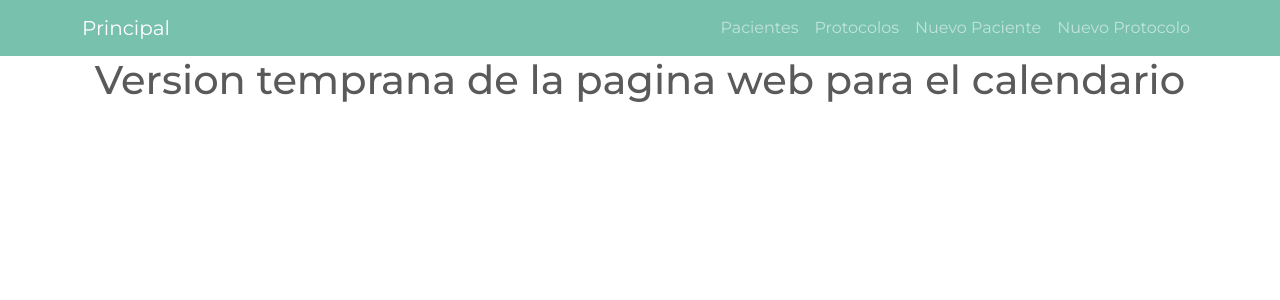
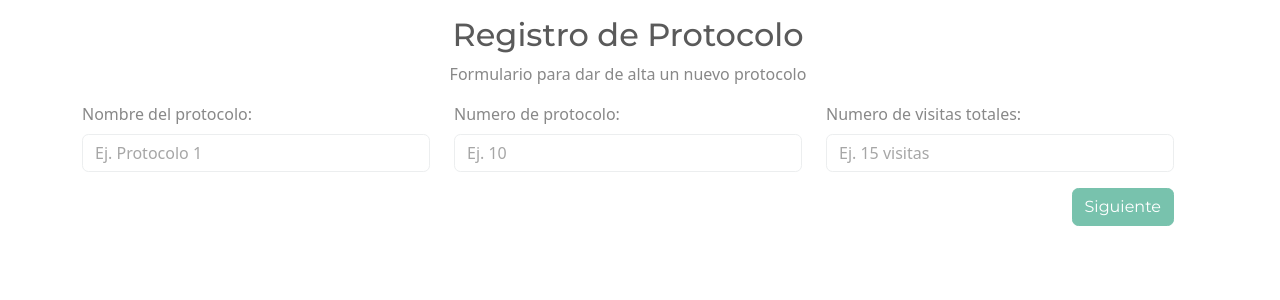
Before and after one commit to KingGnome115/page, a Vue app: page / in a window 1280 px wide. Shown: the top 300 px of the page. Built offline with nearby package versions, Linux system fonts and the light colour scheme.

Commit message:
Arregle AltaPRotocolo1 donde se separan los datos para llenar protocolo

```diff
--- a/src/App.vue
+++ b/src/App.vue
@@ -1,15 +1,18 @@
 <template>
-  <nav-bar></nav-bar>
-  <router-view></router-view>
+<alta-protolo-1></alta-protolo-1>
+
 </template>
 
 <script lang="ts">
 import { defineComponent } from 'vue';
 import NavBar from './components/NavBar.vue'
+import AltaProtolo1 from './components/AltaProtocolo1.vue'
 export default defineComponent({
   name: 'App',
   components: {
     NavBar,
+    AltaProtolo1
+
   }
 });
 </script>
--- /dev/null
+++ b/src/components/AltaProtocolo1.vue
@@ -0,0 +1,82 @@
+<template lang="">
+    <div class="container">
+        <div class="row mt-3">
+            <header class="row text-center" >
+                <h2>Registro de Protocolo</h2>
+                <p>Formulario para dar de alta un nuevo protocolo</p>
+            </header>
+
+            <form class="row" action="Protocolo.html" method="get" id="contenedor" @submit.prevent="guardarProtocolo()">
+
+                <div class="col-12 col-md-4 mb-3">
+                    <label for="nomProtocolo" class="form-label"> Nombre del protocolo: </label>
+                    <input type="text" class="form-control valid" id="nomProtocolo" placeholder="Ej. Protocolo 1" required v-model="protocolo.nomProtocolo">
+                    <div class="invalid-feedback">
+                        Por favor escriba un nombre de Protocolo
+                    </div>
+                </div>
+
+                <div class="col-12 col-md-4 mb-3">
+                    <label for="numeroProtocolo" class="form-label"> Numero de protocolo: </label>
+                    <input type="text" class="form-control valid" id="numeroProtocolo" placeholder="Ej. 10 " required v-model.number="protocolo.numeroProtocolo"> <!--Si el tipo es texto solo se toma-->
+                    <div class="invalid-feedback">
+                        Por favor escriba un numero de protocolo
+                    </div>
+                </div>
+
+                <div class="col-12 col-md-4 mb-3">
+                    <label for="numeroVisitas" class="form-label"> Numero de visitas totales: </label>
+                    <input type="number" class="form-control valid" id="numeroVisitas" size="10" placeholder="Ej. 15 visitas" min="1"  required v-model.number="protocolo.numeroVisitas"> <!--Si el tipo es numero al v-model se le explica esto-->
+                    <div class="invalid-feedback">
+                        Por favor escriba un numero de visitas
+                    </div>
+                </div>
+
+                <!--El boton no redirecciona, pero si valida
+                Se supone debe enviar a la segunda parte de alta de protocolo
+                la de por visitas-->
+                <div class="d-flex gap-2 justify-content-end">
+                    <button type="submit" class="btn btn-primary" src="C:/Users/HP/OneDrive/Escritorio/Servicio Social/Borradores1/AVProtocolo.html">Siguiente</button>
+                    <!--
+                    <a href="AVProtocolo.html"><input type="submit" class="btn btn-primary" value="Ir"></a>
+                    -->
+                </div>
+            </form>
+        </div>
+    </div>
+</template>
+
+<script lang="ts">
+//import {defineComponent} from '../vue'
+import {defineComponent} from 'vue'
+import {Protocolo} from '../interfaces/Protocolos'
+import { agregarProtocolo } from '../services/ProtocoloServices'
+
+export default defineComponent({
+    data() {
+        return{
+            protocolo:{} as Protocolo,
+        }
+    },
+    methods:{
+        async guardarProtocolo(){
+            const res = await agregarProtocolo(this.protocolo)
+            console.log(this.protocolo)
+            console.log(res)
+            this.$router.push('/')
+        }
+    }
+})
+</script>
+
+<style scoped>
+    header {
+        background: var(--fondo-contenido);
+    }
+
+    body {
+        background: #F8F8FF;
+        padding: 10px;
+    }
+
+</style>
```
